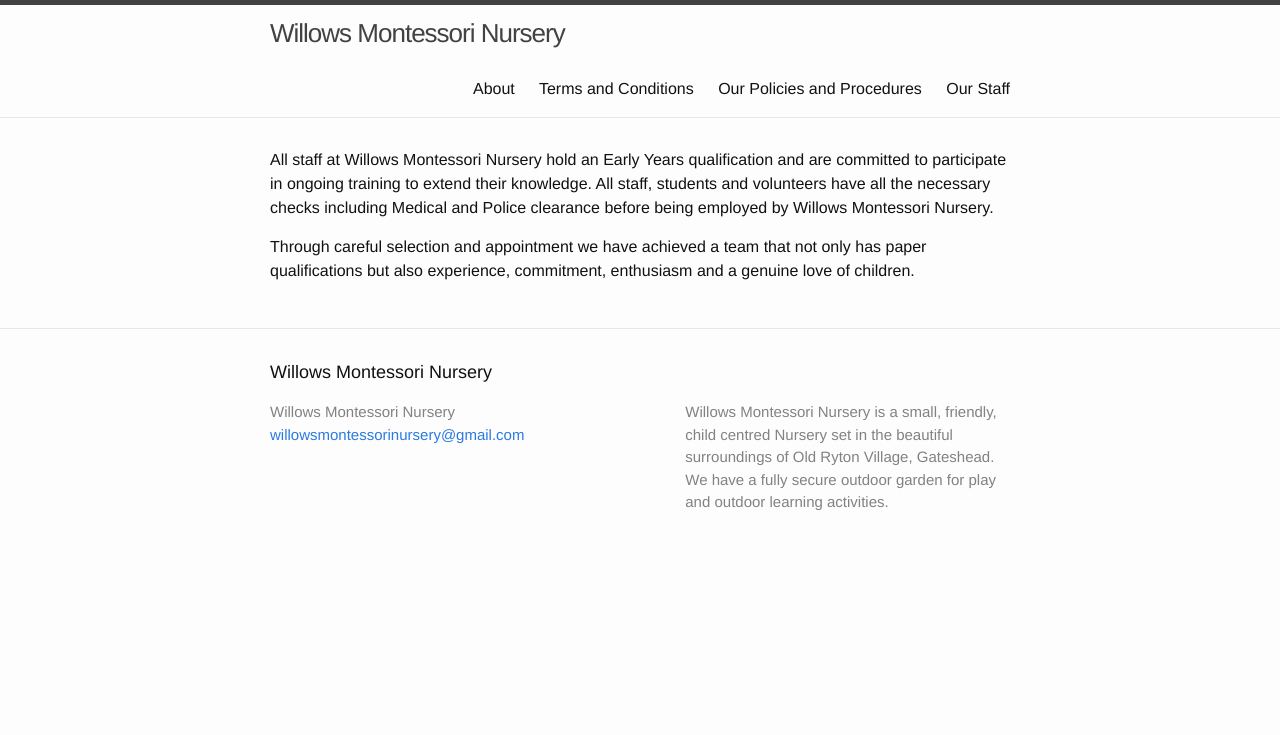
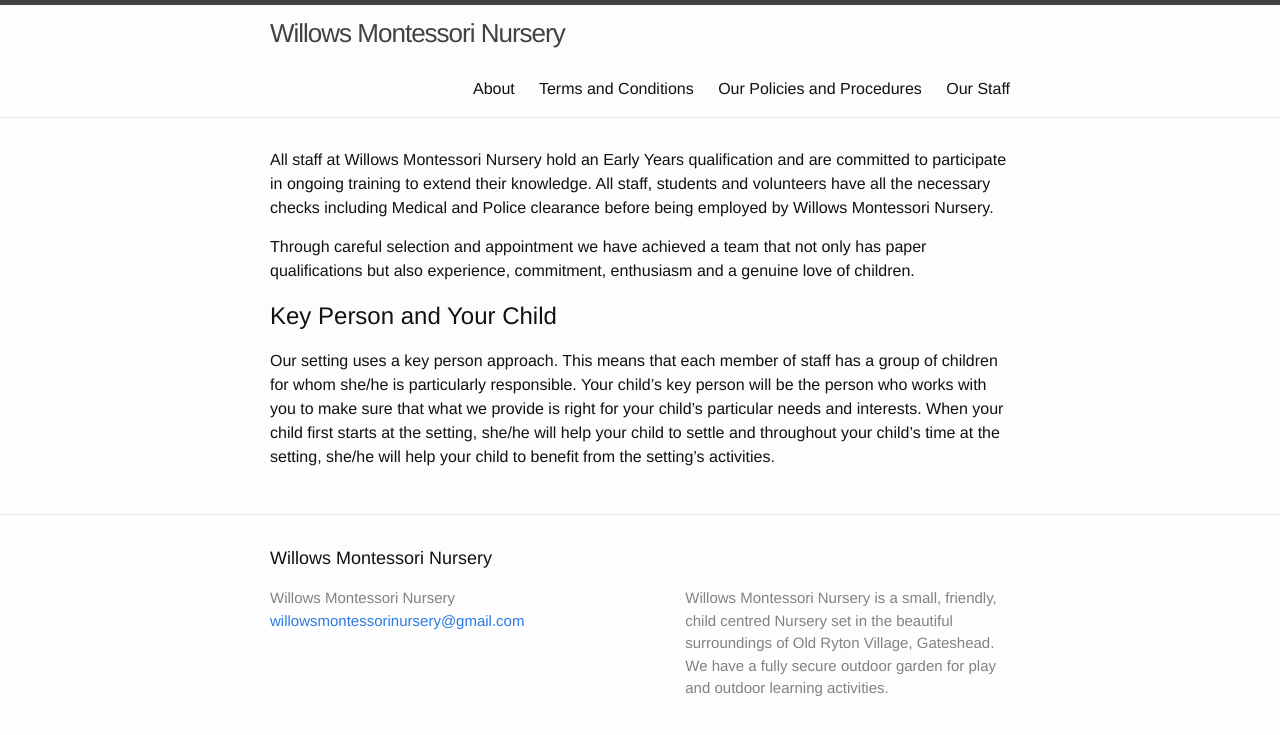
Before and after one commit to MrSleeth/willows2016, a Jekyll site: the page built from staff/index.md, in a window 1280 px wide. Shown: the top 735 px of the page. Built offline with Jekyll 4.4.1, drawn with Linux system fonts in a browser that asks for light colours.

Commit message:
Update staff page

```diff
--- a/staff/index.md
+++ b/staff/index.md
@@ -7,3 +7,7 @@
 All staff at Willows Montessori Nursery hold an Early Years qualification and are committed to participate in ongoing training to extend their knowledge.  All staff, students and volunteers have all the necessary checks including Medical and Police clearance before being employed by Willows Montessori Nursery.
 
 Through careful selection and appointment we have achieved a team that not only has paper qualifications but also experience, commitment, enthusiasm and a genuine love of children.
+
+## Key Person and Your Child
+
+Our setting uses a key person approach. This means that each member of staff has a group of children for whom she/he is particularly responsible. Your child's key person will be the person who works with you to make sure that what we provide is right for your child's particular needs and interests. When your child first starts at the setting, she/he will help your child to settle and throughout your child's time at the setting, she/he will help your child to benefit from the setting's activities.
```
